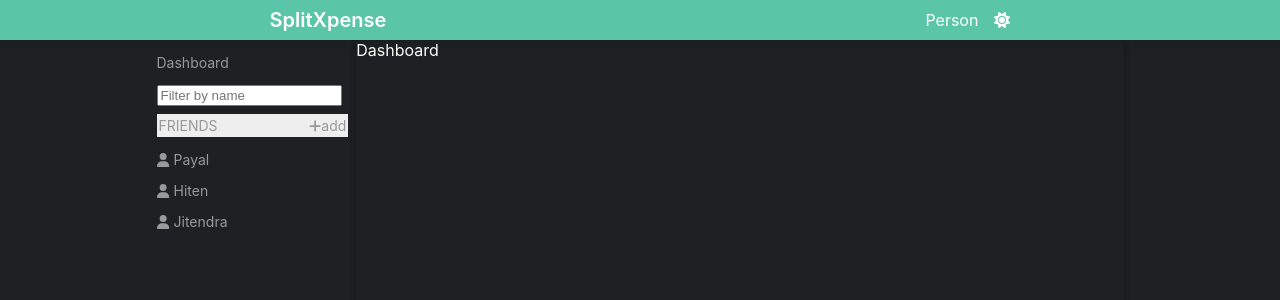
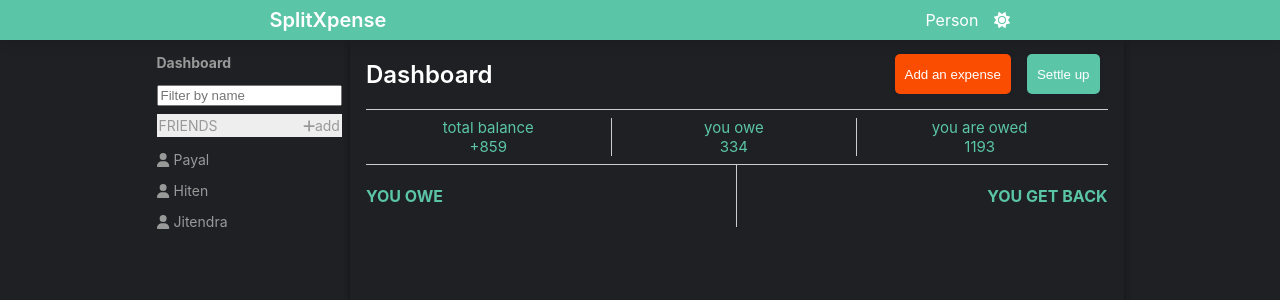
Before and after one commit to thekrprince/SplitXpense, a React (Create React App) app: page / in a window 1280 px wide. Shown: the top 300 px of the page. Built offline with nearby package versions, Linux system fonts and the light colour scheme.

Commit message:
Dashboard section

```diff
--- a/src/App.js
+++ b/src/App.js
@@ -7,8 +7,6 @@ import './App.css';
 function App() {
   const darkTheme = localStorage.getItem('theme');
   const [theme, setTheme] = useState(darkTheme || 'light');
-
-  console.log(theme);
 
   useEffect(() => {
     const favicon = document.getElementById('favicon');
--- a/src/components/dashboard-section/dashboard-section.js
+++ b/src/components/dashboard-section/dashboard-section.js
@@ -4,7 +4,38 @@ import classes from './dashboard-section.module.css';
 function DashboardSection() {
   return (
     <div className={classes.dbSection}>
-      <div>Dashboard</div>
+      <div className={classes.titleBtnSection}>
+        <h2>Dashboard</h2>
+        <div className={classes.buttons}>
+          <button>Add an expense</button>
+          <button>Settle up</button>
+        </div>
+      </div>
+      <div className={classes.balance}>
+        <div className={classes.totalbalance}>
+          <span>total balance</span>
+          <br />
+          <span>+859</span>
+        </div>
+        <div className={classes.owe}>
+          <span>you owe</span>
+          <br />
+          <span>334</span>
+        </div>
+        <div className={classes.owed}>
+          <span>you are owed</span>
+          <br />
+          <span>1193</span>
+        </div>
+      </div>
+      <div className={classes.expenseData}>
+        <div className={classes.oweData}>
+          <h4>YOU OWE</h4>
+        </div>
+        <div className={classes.getBackData}>
+          <h4>YOU GET BACK</h4>
+        </div>
+      </div>
     </div>
   );
 }
--- a/src/components/dashboard-section/dashboard-section.module.css
+++ b/src/components/dashboard-section/dashboard-section.module.css
@@ -1,4 +1,79 @@
 .dbSection {
   width: 80%;
   box-shadow: rgba(0, 0, 0, 0.16) 0px 3px 6px, rgba(0, 0, 0, 0.23) 0px 3px 6px;
+  padding: 0 1rem;
 }
+
+/** Title & Button section **/
+
+.titleBtnSection {
+  display: flex;
+  justify-content: space-between;
+  align-items: center;
+  border-bottom: 1px solid #ccc;
+}
+
+.titleBtnSection h2 {
+  font-weight: 600;
+}
+
+.buttons button {
+  height: 40px;
+  border-radius: 5px;
+  cursor: pointer;
+  border: none;
+  color: #fff;
+  box-shadow: rgba(50, 50, 93, 0.25) 0px 2px 5px -1px, rgba(0, 0, 0, 0.3) 0px 1px 3px -1px;
+}
+
+.buttons button:first-child {
+  margin: 0.5rem;
+  padding: 0 10px;
+  background-color: #FA4D02;
+}
+
+.buttons button:last-child {
+  margin: 0.5rem;
+  padding: 0 10px;
+  background-color: #5bc5a7;
+}
+
+/** Balance section  **/
+
+.balance {
+  padding: 0.5rem 0;
+  display: flex;
+  border-bottom: 1px solid #ccc;
+  text-align: center;
+  color: #5bc5a7;
+  font-size: 15px;
+}
+
+.totalbalance, .owe, .owed {
+  width: 33%;
+}
+
+.totalbalance, .owe {
+  border-right: 1px solid #ccc;
+}
+
+/* Expense */
+.expenseData {
+  display: flex;
+}
+
+.oweData {
+  border-right: 1px solid #ccc;
+}
+
+.oweData, .getBackData {
+  width: 50%;
+}
+
+.expenseData h4 {
+  color: #5bc5a7;
+}
+
+.getBackData h4 {
+  float: right;
+}
--- a/src/components/left-sidebar/left-sidebar.js
+++ b/src/components/left-sidebar/left-sidebar.js
@@ -1,4 +1,4 @@
-import React from 'react';
+import React, { useState } from 'react';
 import { FontAwesomeIcon } from '@fortawesome/react-fontawesome';
 import { faPlus, faUser } from '@fortawesome/free-solid-svg-icons';
 import classes from './left-sidebar.module.css';
@@ -19,6 +19,10 @@ const friends = [
 ];
 
 const LeftSidebar = () => {
+  const theme = localStorage.getItem('theme');
+
+  console.log(theme);
+
   return (
     <div className={classes.leftsidebar}>
       <p>Dashboard</p>
@@ -28,8 +32,8 @@ const LeftSidebar = () => {
       <div className={classes.people}>
         <div className={classes.addFriend}>
           <span>FRIENDS</span>
-          <span>
-            <FontAwesomeIcon icon={faPlus} className={classes.plusIcon} />
+          <span className={classes.plusIcon}>
+            <FontAwesomeIcon icon={faPlus} />
             add
           </span>
         </div>
--- a/src/components/left-sidebar/left-sidebar.module.css
+++ b/src/components/left-sidebar/left-sidebar.module.css
@@ -6,6 +6,7 @@
 }
 
 .leftsidebar > p {
+  font-weight: 700;
   cursor: pointer;
 }
 
```
